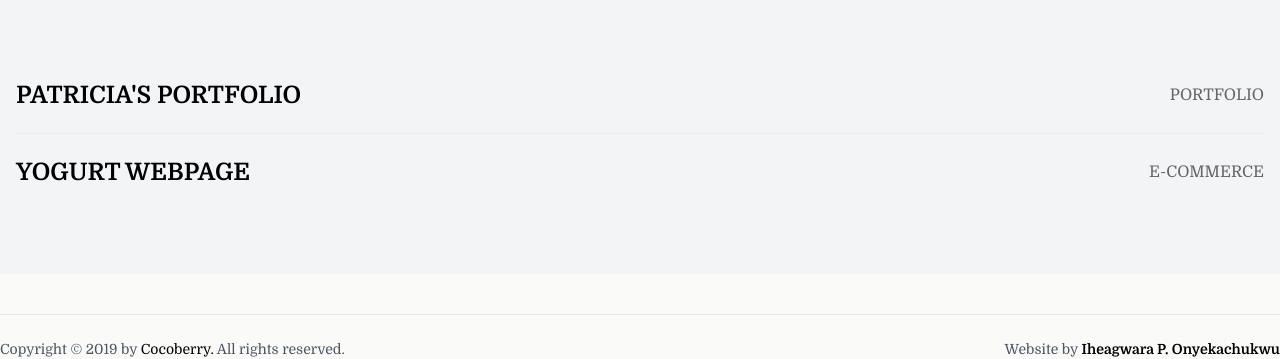
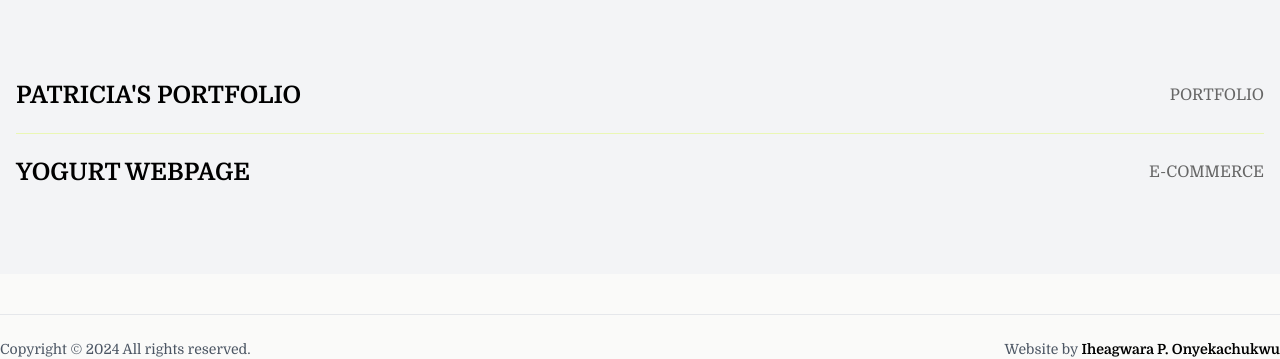
Before and after one commit to codeWithPatricia/devwithpatricia.github.io, a plain HTML site: page index.html in a window 1280 px wide. Shown: the part 807-1166 px from the top of the page. Drawn offline with nearby package versions, Linux system fonts and the light colour scheme.

Commit message:
Update index.html

```diff
--- a/index.html
+++ b/index.html
@@ -152,8 +152,8 @@
         <!-- Left Section -->
         <div>
           <p class="space-y-2">
-            Copyright © 2019 by
-            <span class="text-black">Cocoberry.</span>
+            Copyright © 2024
+
             All rights reserved.
           </p>
         </div>
```
